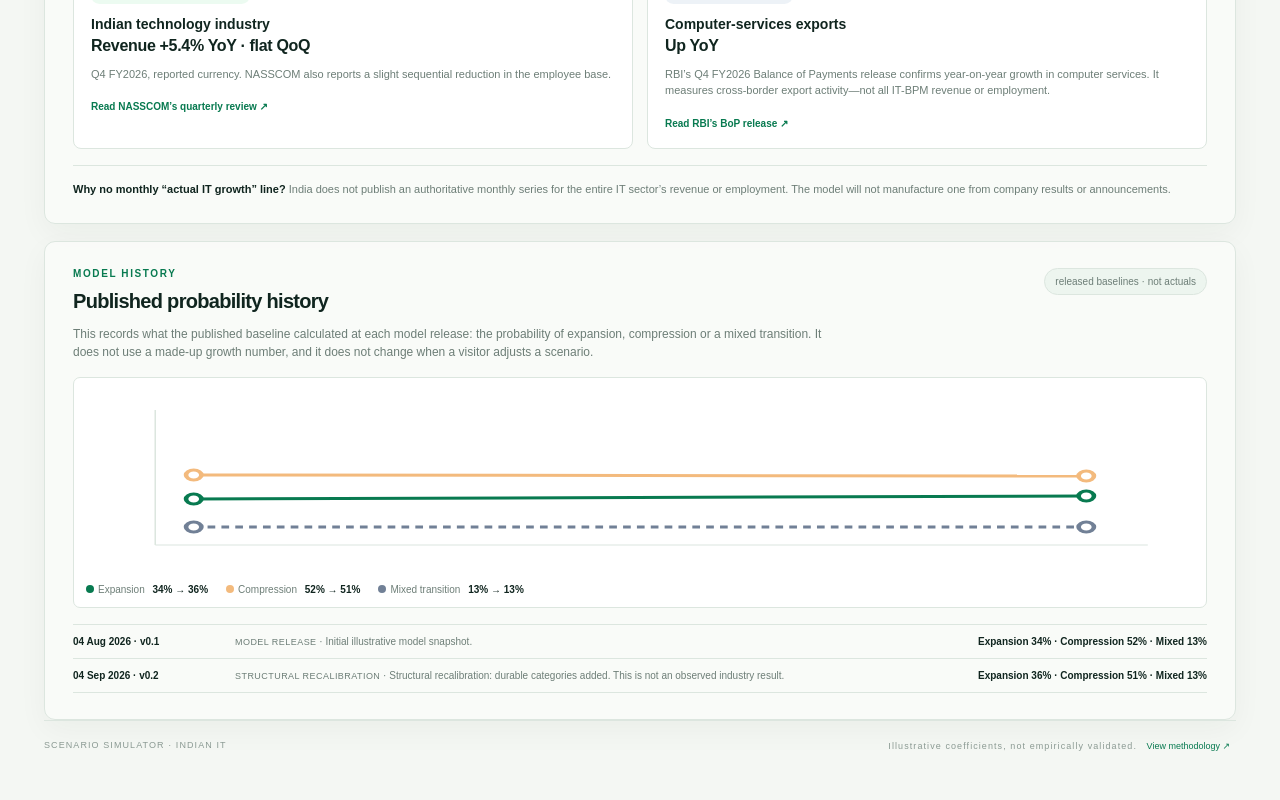
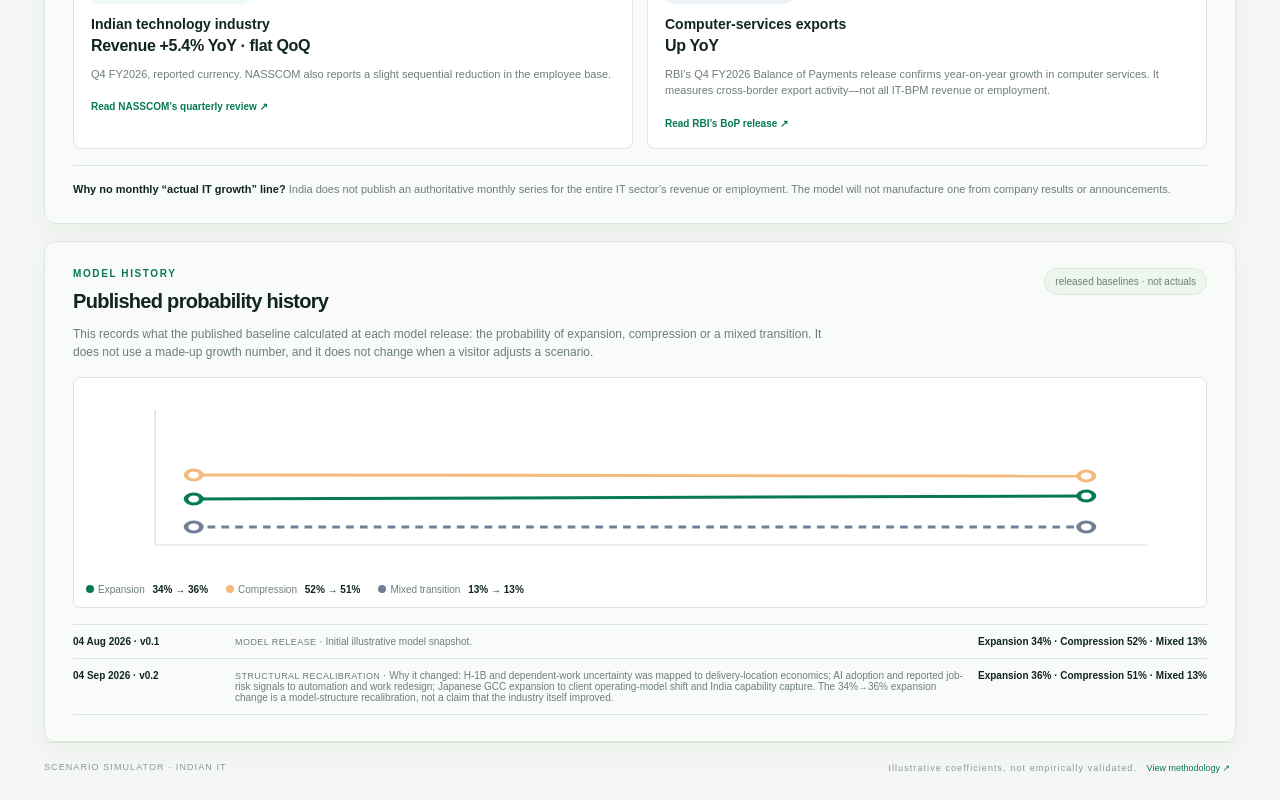
Before and after one commit to manujguptain/Scenario_Simulator, a React (Vite) app: page / in a window 1280 px wide. Shown: the part 2503-3303 px from the top of the page. Before the commit the page ends 3281 px from the top, so only its background shows below. Built offline with nearby package versions, Linux system fonts and the light colour scheme.

Commit message:
Explain evidence behind structural recalibration

```diff
--- a/app/page.tsx
+++ b/app/page.tsx
@@ -22,7 +22,7 @@ const modelHistory = [
     expansion: 36,
     compression: 51,
     mixed: 13,
-    note: "Structural recalibration: durable categories added. This is not an observed industry result.",
+    note: "Why it changed: H-1B and dependent-work uncertainty was mapped to delivery-location economics; AI adoption and reported job-risk signals to automation and work redesign; Japanese GCC expansion to client operating-model shift and India capability capture. The 34%→36% expansion change is a model-structure recalibration, not a claim that the industry itself improved.",
     changeType: "structural recalibration",
   },
 ];
```
